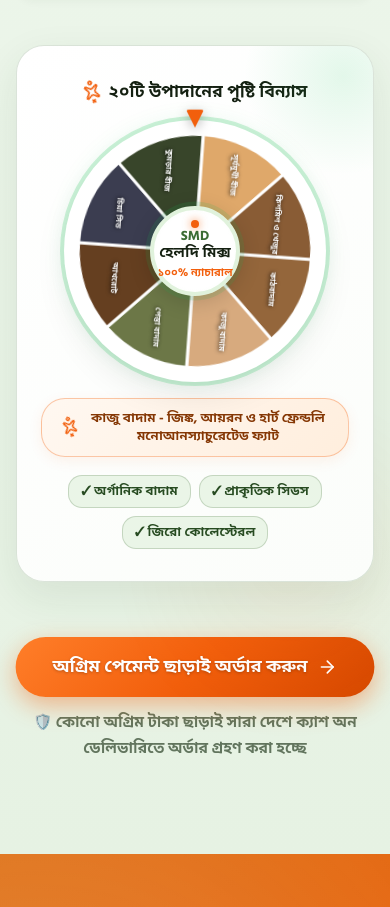
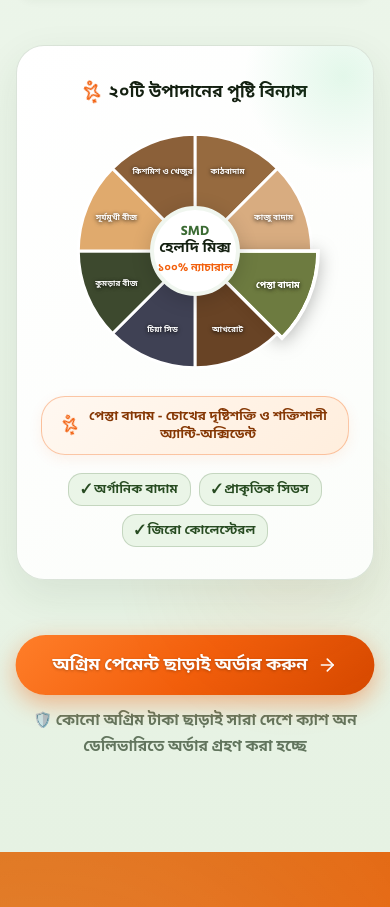
Before and after one commit to srabonmojumder/landing-2, a Next.js app: page / in a window 390 px wide. Shown: the part 3733-4640 px from the top of the page. Built offline with nearby package versions, Linux system fonts and the light colour scheme; a web font is replaced by a local one.

Commit message:
BenefitsSection

```diff
--- a/src/components/sections/BenefitsSection.jsx
+++ b/src/components/sections/BenefitsSection.jsx
@@ -15,7 +15,7 @@
 } from 'lucide-react';
 
 export default function BenefitsSection() {
-  const [activeIngredient, setActiveIngredient] = useState('কাঠবাদাম - ভিটামিন ই, ম্যাগনেসিয়াম ও ব্রেন বুস্টিং পুষ্টি');
+  const [activeIdx, setActiveIdx] = useState(0);
   const [isHovered, setIsHovered] = useState(false);
 
   const benefitsList = [
@@ -72,20 +72,15 @@
     { name: 'কিশমিশ ও খেজুর', color: '#7f4f24', desc: 'ন্যাচারাল গ্লুকোজ, আয়রন ও রক্তস্বল্পতা দূরকারী' }
   ];
 
-  // Auto-cycle ingredients as the wheel rotates like a clock
+  // Auto-cycle slices clockwise like a clock
   useEffect(() => {
     if (isHovered) return;
     const interval = setInterval(() => {
-      setActiveIngredient((prev) => {
-        const currentIdx = ingredients.findIndex((item) => `${item.name} - ${item.desc}` === prev);
-        const nextIdx = (currentIdx + 1) % ingredients.length;
-        const nextItem = ingredients[nextIdx];
-        return `${nextItem.name} - ${nextItem.desc}`;
-      });
-    }, 3500);
+      setActiveIdx((prev) => (prev + 1) % ingredients.length);
+    }, 2500);
 
     return () => clearInterval(interval);
-  }, [isHovered, ingredients]);
+  }, [isHovered, ingredients.length]);
 
   const scrollToOrder = (e) => {
     e.preventDefault();
@@ -140,11 +135,6 @@
               onMouseEnter={() => setIsHovered(true)}
               onMouseLeave={() => setIsHovered(false)}
             >
-              {/* Top Clock Indicator Pointer */}
-              <div className="clock-pointer" aria-hidden="true">
-                <div className="pointer-arrow"></div>
-              </div>
-
               <svg className="pie-svg-chart" viewBox="0 0 300 300">
                 <defs>
                   <filter id="shadow" x="-20%" y="-20%" width="140%" height="140%">
@@ -179,27 +169,33 @@
                   const tx = cx + textR * Math.cos(midRad);
                   const ty = cy + textR * Math.sin(midRad);
 
+                  const isActive = activeIdx === idx;
+
                   return (
                     <g
-                      key={idx}
-                      onClick={() => setActiveIngredient(`${item.name} - ${item.desc}`)}
-                      onMouseEnter={() => setActiveIngredient(`${item.name} - ${item.desc}`)}
+                      key={item.name}
+                      onClick={() => setActiveIdx(idx)}
+                      onMouseEnter={() => {
+                        setActiveIdx(idx);
+                        setIsHovered(true);
+                      }}
+                      onMouseLeave={() => setIsHovered(false)}
                       style={{ cursor: 'pointer' }}
-                      className="slice-group"
+                      className={`slice-group ${isActive ? 'active-slice' : ''}`}
                     >
                       <path
                         d={pathData}
                         fill={item.color}
                         stroke="#ffffff"
-                        strokeWidth="3.5"
-                        opacity={0.92}
+                        strokeWidth={isActive ? '4' : '3.5'}
+                        opacity={isActive ? 1 : 0.9}
                         className="pie-slice"
                       />
                       <text
                         x={tx}
                         y={ty}
                         fill="#ffffff"
-                        fontSize="9.5"
+                        fontSize={isActive ? "10" : "9.5"}
                         fontWeight="700"
                         textAnchor="middle"
                         dominantBaseline="middle"
@@ -214,7 +210,6 @@
 
               {/* Center Circle Badge */}
               <div className="wheel-center-badge">
-                <div className="clock-center-pin" aria-hidden="true"></div>
                 <span className="brand-badge-top">SMD</span>
                 <span className="brand-title">হেলদি মিক্স</span>
                 <span className="sub">১০০% ন্যাচারাল</span>
@@ -224,8 +219,8 @@
             {/* Hover Tooltip / Detail */}
             <div className="ingredient-tooltip">
               <Sparkles size={16} className="tooltip-sparkle-icon" />
-              <span key={activeIngredient} className="tooltip-text-fade">
-                {activeIngredient}
+              <span key={activeIdx} className="tooltip-text-fade">
+                {ingredients[activeIdx].name} - {ingredients[activeIdx].desc}
               </span>
             </div>
 
--- a/src/styles/modules/_benefits.scss
+++ b/src/styles/modules/_benefits.scss
@@ -216,78 +216,48 @@
       }
     }
 
-    // Wheel Container (Clock Dial)
+    // Wheel Container
     .wheel-container {
       position: relative;
-      width: min(290px, 78vw);
-      height: min(290px, 78vw);
-      margin: 0 auto 22px auto;
-      border-radius: 50%;
-      background: #ffffff;
-      box-shadow:
-        0 0 0 6px #ffffff,
-        0 0 0 10px rgba(34, 197, 94, 0.22),
-        0 0 28px rgba(34, 197, 94, 0.14),
-        0 14px 36px rgba(0, 0, 0, 0.11);
-      transition: all 0.3s ease;
+      width: 280px;
+      height: 280px;
+      margin: 0 auto 20px auto;
 
       @media (max-width: 480px) {
-        width: min(250px, 74vw);
-        height: min(250px, 74vw);
+        width: 250px;
+        height: 250px;
       }
 
-      &:hover {
-        box-shadow:
-          0 0 0 6px #ffffff,
-          0 0 0 11px rgba(34, 197, 94, 0.38),
-          0 0 34px rgba(34, 197, 94, 0.22),
-          0 18px 42px rgba(0, 0, 0, 0.14);
-
-        .pie-svg-chart {
-          animation-play-state: paused;
-        }
-      }
-
-      // Top Clock Indicator Needle
-      .clock-pointer {
-        position: absolute;
-        top: -14px;
-        left: 50%;
-        transform: translateX(-50%);
-        z-index: 10;
-        pointer-events: none;
-        filter: drop-shadow(0 3px 6px rgba(0, 0, 0, 0.3));
-        animation: pointerBounce 2.5s ease-in-out infinite;
-
-        .pointer-arrow {
-          width: 0;
-          height: 0;
-          border-left: 9px solid transparent;
-          border-right: 9px solid transparent;
-          border-top: 18px solid $accent-orange;
-          border-radius: 3px;
-        }
-      }
-
-      // Continuous Clockwise Rotation
+      // Pie Chart (Stationary, upright text)
       .pie-svg-chart {
         width: 100%;
         height: 100%;
         overflow: visible;
-        transform-origin: 50% 50%;
-        animation: clockRotate 26s linear infinite;
-        will-change: transform;
 
         .slice-group {
-          transition: filter 0.2s ease, opacity 0.2s ease;
+          transform-box: view-box;
+          transform-origin: 150px 150px;
+          transition: transform 0.35s cubic-bezier(0.34, 1.56, 0.64, 1), filter 0.3s ease;
+          cursor: pointer;
 
-          &:hover {
-            filter: brightness(1.1) drop-shadow(0 4px 10px rgba(0, 0, 0, 0.25));
+          .pie-slice {
+            transition: stroke-width 0.25s ease, opacity 0.25s ease;
+          }
+
+          &:hover,
+          &.active-slice {
+            transform: scale(1.055);
+            filter: brightness(1.14) drop-shadow(0 4px 10px rgba(0, 0, 0, 0.28));
+
+            .pie-slice {
+              stroke-width: 4.2px;
+              opacity: 1;
+            }
           }
         }
       }
 
-      // Center Clock Badge
+      // Center Clock Badge (original clean appearance)
       .wheel-center-badge {
         position: absolute;
         top: 50%;
@@ -296,16 +266,15 @@
         width: 106px;
         height: 106px;
         border-radius: 50%;
-        background: radial-gradient(circle, #ffffff 65%, #f4fbf3 100%);
-        box-shadow: 0 4px 22px rgba(0, 0, 0, 0.16);
-        border: 4px solid #e0f2dc;
+        background: #ffffff;
+        box-shadow: 0 4px 20px rgba(0, 0, 0, 0.16);
+        border: 4px solid #f0f6ef;
         display: flex;
         flex-direction: column;
         align-items: center;
         justify-content: center;
         pointer-events: none;
         z-index: 5;
-        animation: pulseAura 3s ease-in-out infinite;
 
         @media (max-width: 480px) {
           width: 90px;
@@ -322,15 +291,6 @@
           .sub {
             font-size: 0.6rem;
           }
-        }
-
-        .clock-center-pin {
-          width: 8px;
-          height: 8px;
-          border-radius: 50%;
-          background: $accent-orange;
-          margin-bottom: 2px;
-          box-shadow: 0 0 8px rgba(242, 95, 12, 0.7);
         }
 
         .brand-badge-top {
@@ -453,33 +413,6 @@
 }
 
 // Animations
-@keyframes clockRotate {
-  from {
-    transform: rotate(0deg);
-  }
-  to {
-    transform: rotate(360deg);
-  }
-}
-
-@keyframes pointerBounce {
-  0%, 100% {
-    transform: translateX(-50%) translateY(0);
-  }
-  50% {
-    transform: translateX(-50%) translateY(-4px);
-  }
-}
-
-@keyframes pulseAura {
-  0%, 100% {
-    box-shadow: 0 4px 20px rgba(0, 0, 0, 0.15), 0 0 0 0 rgba(34, 197, 94, 0.3);
-  }
-  50% {
-    box-shadow: 0 6px 24px rgba(0, 0, 0, 0.18), 0 0 0 8px rgba(34, 197, 94, 0);
-  }
-}
-
 @keyframes tooltipFadeIn {
   from {
     opacity: 0;
```
